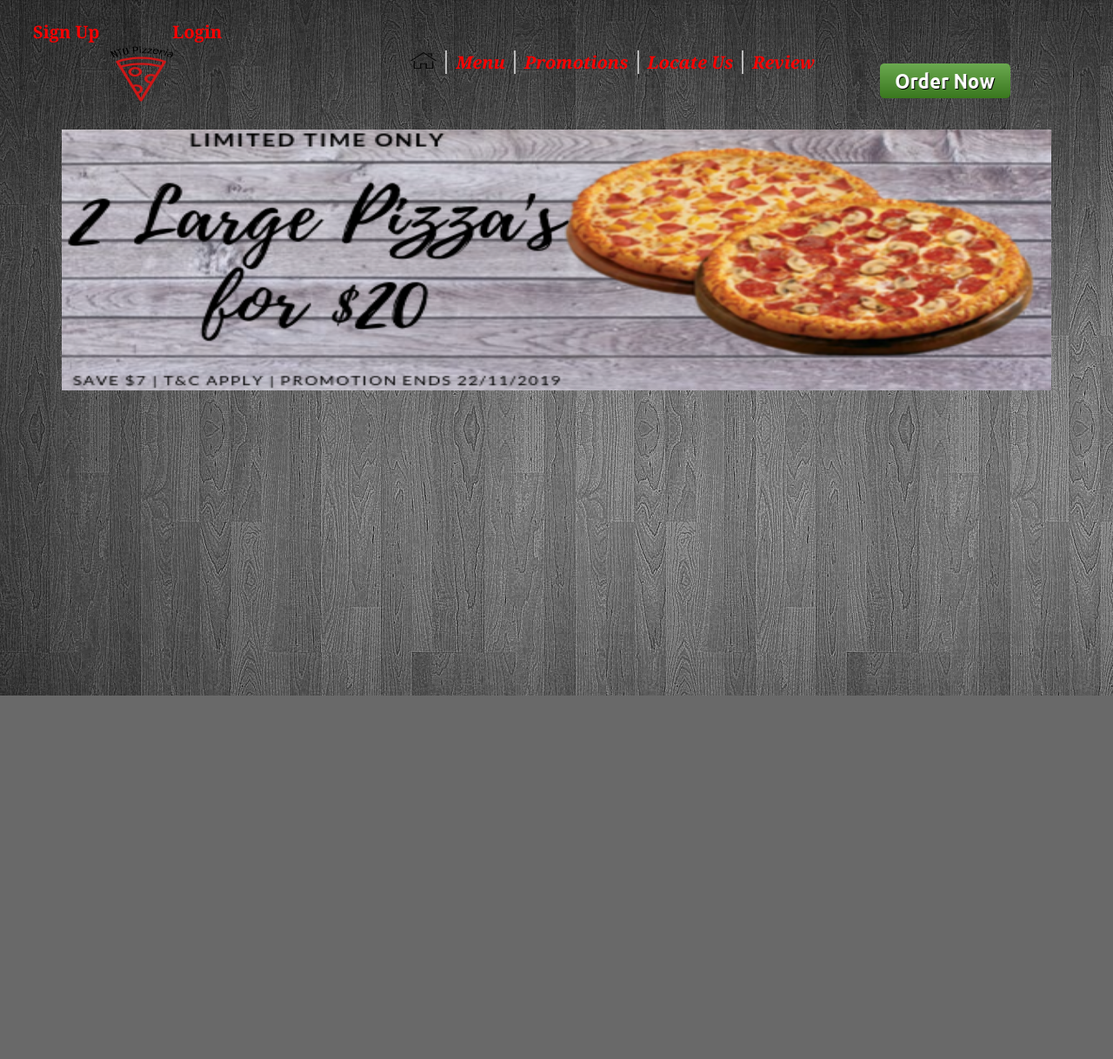
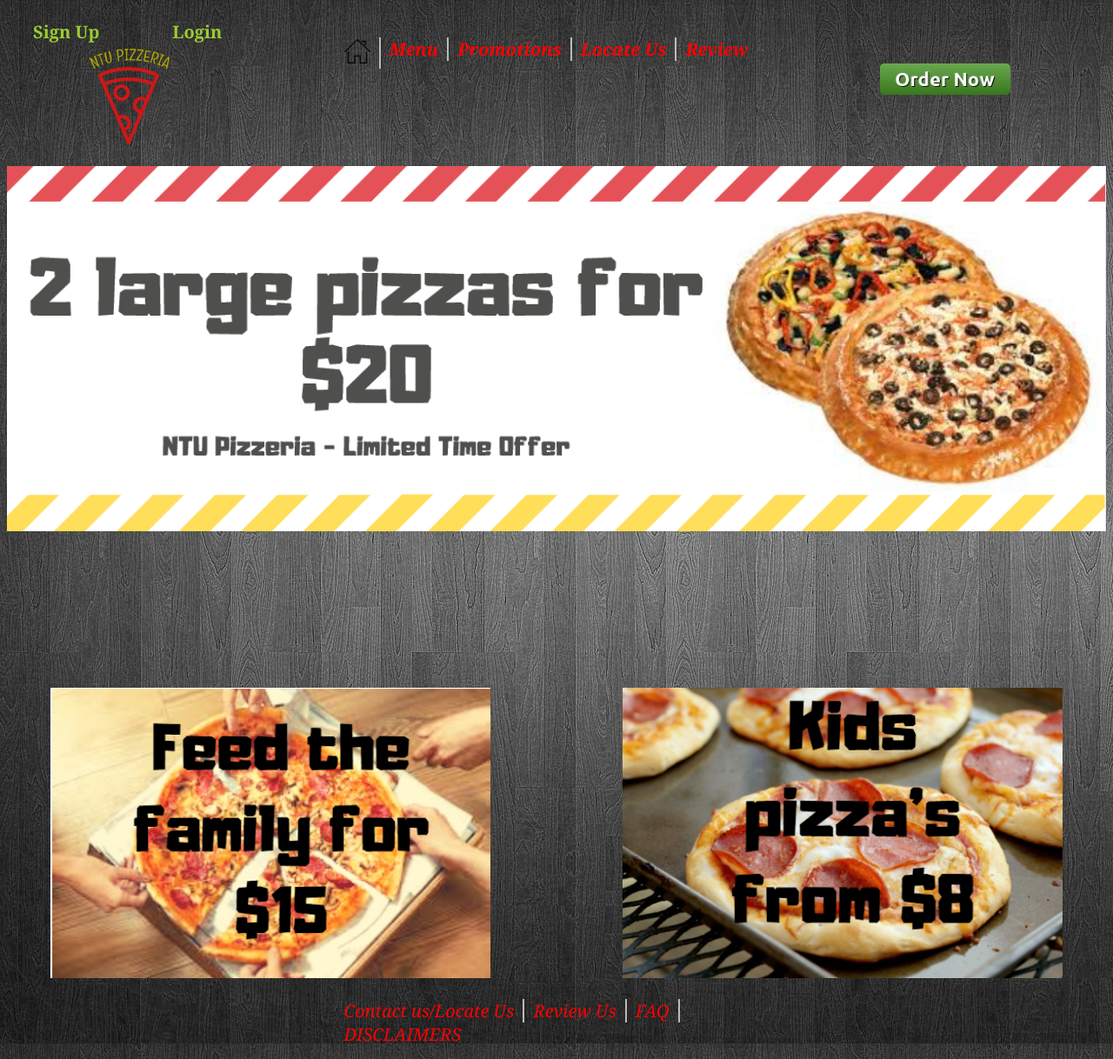
Before and after one commit to aarongangemi/Web-Application-Design_EE4717, a PHP site: page / in a window 1280 px wide. Shown: the whole page at 87% size. Before the commit the page ends 800 px from the top, so only its background shows below. Run offline with PHP 8.4, Linux system fonts and the light colour scheme.

Commit message:
home done

```diff
--- /dev/null
+++ b/Assignment/homepage.css
@@ -0,0 +1,34 @@
+html{
+    scroll-behavior: smooth;
+}
+
+#scrolltop{
+    height: 600px;
+}
+
+#scrollbottom{
+    min-width: 600px;
+    width: 100%;
+    height: auto;
+
+}
+
+#familybanner{
+    margin-left: 50px;
+    min-width: 20%;
+    width: 40%;
+    height: auto;
+}
+
+#kidsbanner{
+    float: right;
+    margin-right: 50px;
+    min-width: 20%;
+    width: 40%;
+    height: auto;
+
+}
+
+.mainBanner{
+    width: 100%;
+}
--- a/Assignment/index.css
+++ b/Assignment/index.css
@@ -1,41 +1,47 @@
 #companyLogo
 {
-    margin-left: 85px;
+    margin-left: 60px;
+    width: 10%;
 }
 #signuplabel
 {
     text-decoration: none;
-    color: red;
+    color: yellowgreen;
     margin-left: 10px;
     font-family: Georgia, 'Times New Roman', Times, serif;
     font-size: 20px;
+    min-width: 800px;
+    width:10%;
 }
 #loginlabel
 {
     text-decoration: none;
-    color: red;
+    color: yellowgreen;
     margin-left: 80px;
     font-family: Georgia, 'Times New Roman', Times, serif;
     font-size: 20px;
+    width: 10%;
 }
 
 header
 {
-
     padding: 15px 20px;
     margin: 0;
 }
 
 body
 {
-    background-image: url("black-and-grey-wood-background.JPG");
+    background-image: url("images/black-and-grey-wood-background.JPG");
 }
 
 ul{
-    margin-top: 35px;
+    margin-top: 20px;
     list-style: none;
-    left: 33%;
+    left: 27%;
     position: absolute;
+    min-width: 800px;
+    width: 40%;
+
 }
 li{
     float: left;
@@ -62,4 +68,24 @@ li:last-child{
     text-decoration: none;
     font-family: Georgia, 'Times New Roman', Times, serif;
     font-size: 20px;
+    min-width: 100px;
 }
+
+
+footer{
+    bottom: 0;
+    min-width: 100px;
+    width: 40%;
+
+}
+
+#footerlist{
+    color: white;
+    min-width: 100px;
+
+}
+
+img{
+    max-width: 100%;
+    height: auto;
+}
--- a/Assignment/index.html
+++ b/Assignment/index.html
@@ -2,14 +2,15 @@
 <html lang="en">
 <head>
 <meta charset="utf-8">
-<title>NTU Pizzeria - FAQ Page</title>
+<title>NTU Pizzeria - Home Page</title>
 <link rel="stylesheet" href="index.css">
 <link rel="stylesheet" href="home.css">
+<link rel="Stylesheet" href="homepage.css">
 </head>
 <body>
     <header>
-            <ul>
-                <li><stong><a href = "index.html"><img src = "homeIcon.PNG" width = "30px" height="20px"></a></stong>
+            <ul id = "navigationbar">
+                <li><stong><a href = "index.html"><img src = "images/homeIcon.PNG" width = "30px" height="20px"></a></stong>
                 <li><strong><a href = "ntuclassics.html">Menu</a></strong></li>
                 <li><strong><a href = "promotions.html">Promotions</a></strong></li>
                 <li><strong><a href = "locateus.html">Locate Us</a></strong></li>
@@ -18,14 +19,28 @@
             <div>
                  <strong><a id = "signuplabel" href="signUpLogin.html">Sign Up</a></strong>
                  <strong><a id = "loginlabel" href="signUpLogin.html">Login</a></strong>
-                 <a id = "ordernowlabel" href="ntuclassics.html"><img src = "ordernow.PNG" width = 150px height = 40px></a>
+                 <a id = "ordernowlabel" href="ntuclassics.html"><img src = "images/ordernow.PNG" width = 150px height = 40px></a>
             </div>
             <div>
-               <img id = "companyLogo" src = "logo.PNG" alt = "NTU Pizzeria" width = "100" height="70">
+               <img id = "companyLogo" src = "images/logo.PNG" alt = "NTU Pizzeria" width = "100px" height="40px">
             </div>
     </header>
+    <div id = "scrolltop">
+        <a href = "promotions.html"><img id = "mainBanner" src="images/PizzaBanner1.PNG" alt="PizzaBanner" width="1520px" height="550px"></a>
+    </div>
+    <div id = "scrollbottom">
+        <img id = "familybanner" src = "images/familyfeedbanner.PNG" alt = "family banner" width = "500px" height="350px">
+        <img id = "kidsbanner" src = "images/kidsbanner.PNG" alt = "kidsbanner" width = "500" height = "350px">
+    </div>
     <div>
-        <a href = "promotions.html"><img class="centre" src="PizzaBanner1.PNG" alt="PizzaBanner" width="1000px" height="300px"></a>
+    <footer>
+        <ul id = "footerlist">
+            <li><a href = "locateus.html">Contact us/Locate Us</a></li>
+            <li><a href = "review.html">Review Us</a></li>
+            <li><a href = "FAQ Page.html">FAQ</a></li>
+            <li><a href = "disclaimers.html">DISCLAIMERS</a></li>
+        </ul>
+    </footer>
     </div>
 </body>
 </html>
```
Also changed, not shown: Assignment/PizzaBanner1.png (deleted), Assignment/images/PizzaBanner1.png (added), Assignment/images/black-and-grey-wood-background.jpg (renamed from Assignment/black-and-grey-wood-background.jpg), Assignment/images/familyfeedbanner.PNG (added), Assignment/images/familypizza.jpg (added), Assignment/images/homeIcon.png (renamed from Assignment/homeIcon.png), Assignment/images/images.jpg (added), Assignment/images/kidsbanner.PNG (added), Assignment/images/logo.png (added), Assignment/images/ordernow.png (renamed from Assignment/ordernow.png), Assignment/images/smallPizzaImage.jpg (added), Assignment/kids pizza image.PNG (added), Assignment/logo.png (deleted), 3 other files.
